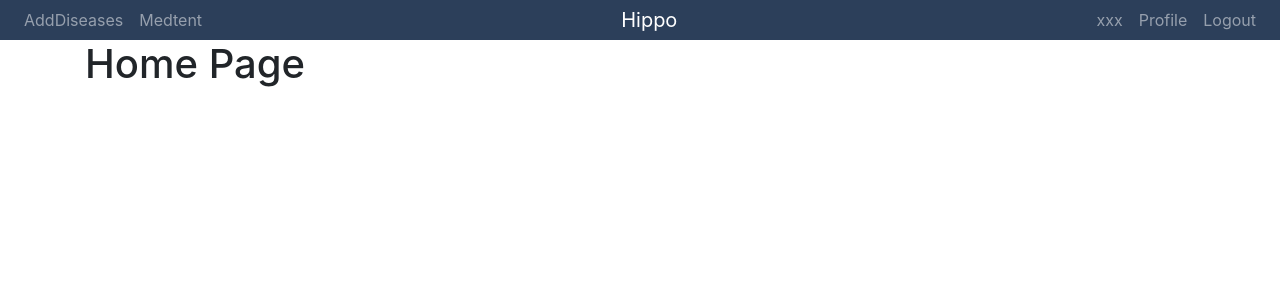
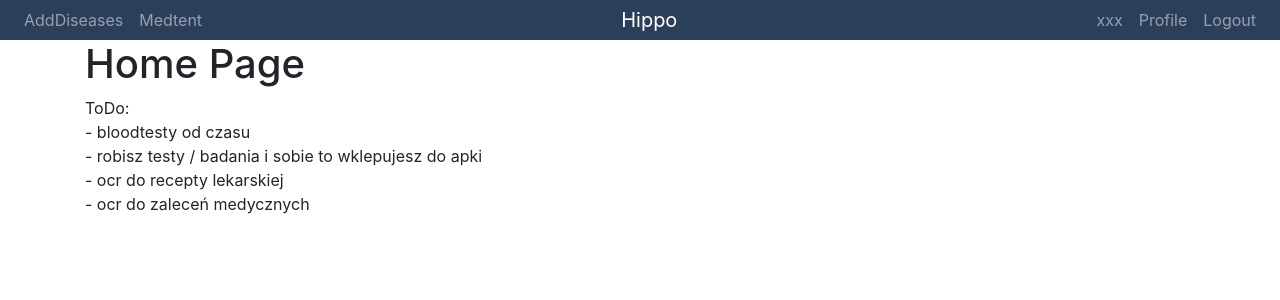
Before and after one commit to mateuszdalba/HIPPO, a Django app: page / in a window 1280 px wide. Shown: the top 300 px of the page. Run offline with Django 3.2, Linux system fonts and the light colour scheme; a user stored in the database is signed in; some libraries are stand-ins or nearby versions.

Commit message:
adding todo

```diff
--- a/portal/templates/portal/base.html
+++ b/portal/templates/portal/base.html
@@ -10,8 +10,7 @@
     <!-- Bootstrap CSS -->
     <link rel="stylesheet" href="https://maxcdn.bootstrapcdn.com/bootstrap/4.0.0/css/bootstrap.min.css" integrity="sha384-Gn5384xqQ1aoWXA+058RXPxPg6fy4IWvTNh0E263XmFcJlSAwiGgFAW/dAiS6JXm" crossorigin="anonymous">
 
-    <link rel = "icon" href = "https://cdn-icons-png.flaticon.com/512/1518/1518965.png"
-    type = "image/x-icon">
+    <link rel = "icon" href = "https://cdn-icons-png.flaticon.com/512/1518/1518965.png" type = "image/x-icon">
 
     {% if title %}
         <title> Hippo  - {{ title }}</title>
--- a/portal/templates/portal/home.html
+++ b/portal/templates/portal/home.html
@@ -5,4 +5,12 @@
 
 <h1> Home Page</h1>
 
+ToDo: <br>
+
+- bloodtesty od czasu <br>
+- robisz testy / badania i sobie to wklepujesz do apki <br>
+- ocr do recepty lekarskiej <br>
+- ocr do zaleceń medycznych <br>
+
+
 {% endblock %}
--- a/portal/templates/portal/medtent.html
+++ b/portal/templates/portal/medtent.html
@@ -13,6 +13,8 @@
 <body>
 
 <div class="container">
+  <a class="nav-link" href="{% url 'home' %}">Go back</a>
+
   <h2 class="text-center"><u>Diseases Table</u></h2><br>
   <table class="table table-dark table-striped">
     <thead>
--- a/portal/views.py
+++ b/portal/views.py
@@ -6,6 +6,7 @@ from .models import Disease
 from users.models import Profile
 import pandas as pd
 import json
+from django.contrib import messages
 
 def index(request):
     return HttpResponse("Hello, world. You're at the portal index.")
@@ -22,6 +23,7 @@ def get_disease_data(request):
 
     if request.method == 'POST':
         form = DiseaseForm(request.POST)
+
         if form.is_valid():
 
             cd = form.cleaned_data
@@ -37,6 +39,8 @@ def get_disease_data(request):
                 start_date = cd['start_date']
             )
             d.save()
+
+            messages.success(request, 'Successfully added new disease in database!')
 
         else:
             form = DiseaseForm()
```
Also changed, not shown: portal/templates/portal/input_diseases.html (+8 -0 lines), db.sqlite3.
